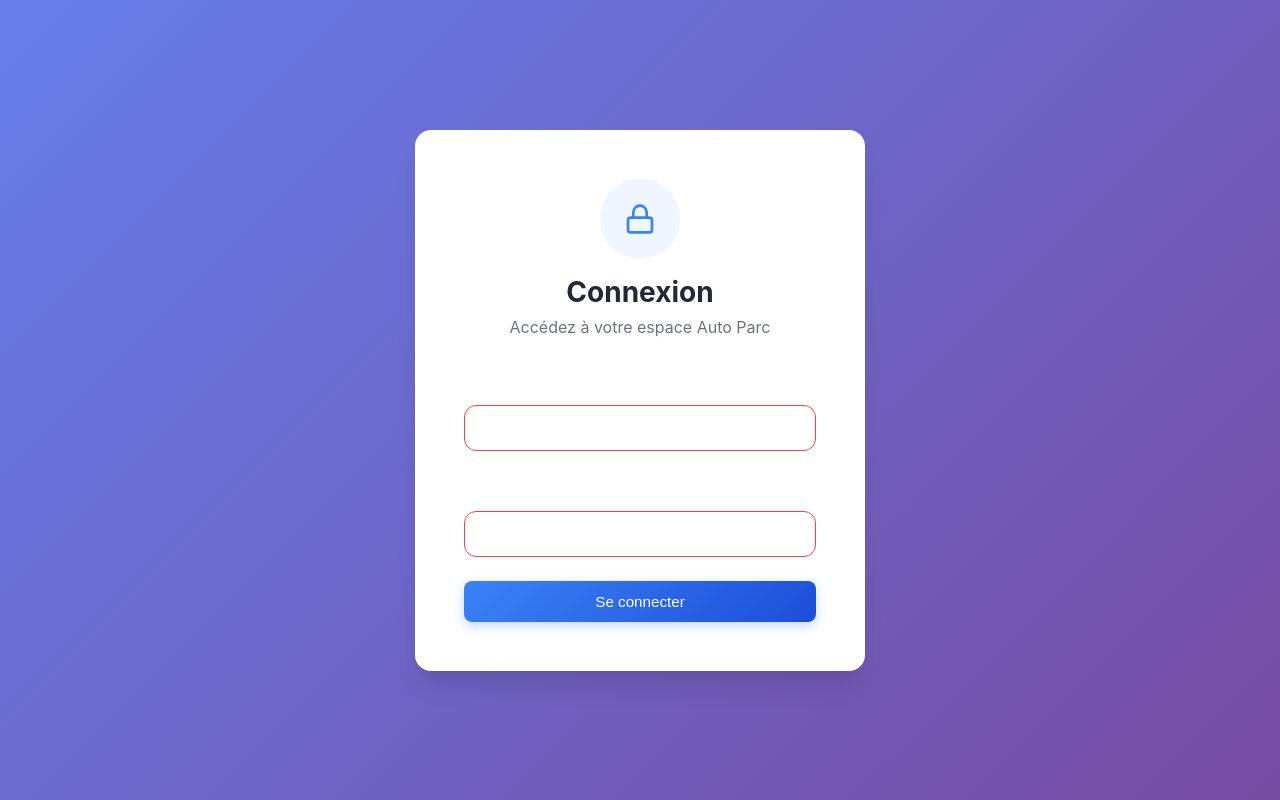
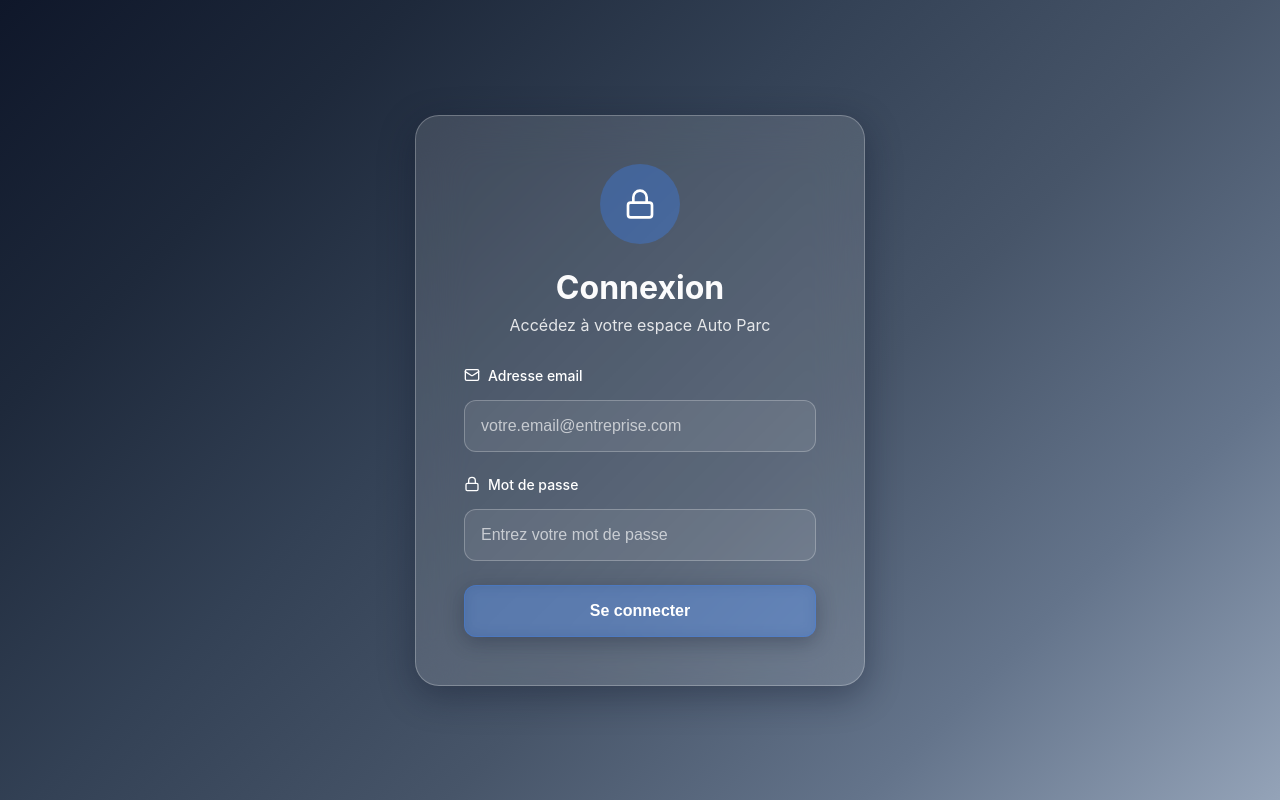
Before and after one commit to achraf-essarih/autopark-front, a React (Create React App) app: page /login in a window 1280 px wide. Built offline with nearby package versions, Linux system fonts and the light colour scheme.

Commit message:
last update

```diff
--- a/src/App.css
+++ b/src/App.css
@@ -410,12 +410,17 @@ body {
 }
 
 .btn-primary {
-  background: #3b82f6;
+  background: var(--glass-btn-primary);
+  backdrop-filter: blur(8px);
+  -webkit-backdrop-filter: blur(8px);
+  border: 1px solid rgba(59, 130, 246, 0.3);
   color: white;
 }
 
 .btn-primary:hover {
-  background: #2563eb;
+  background: rgba(59, 130, 246, 0.4);
+  transform: translateY(-2px);
+  box-shadow: var(--glass-shadow-small);
 }
 
 .btn-success {
@@ -1122,6 +1127,57 @@ body {
   -webkit-backdrop-filter: blur(8px);
 }
 
+/* Styles spécifiques pour le modal settings */
+.settings-modal .form-grid {
+  display: grid;
+  grid-template-columns: repeat(auto-fit, minmax(250px, 1fr));
+  gap: 1.5rem;
+  margin-bottom: 2rem;
+}
+
+.settings-modal .form-group {
+  display: flex;
+  flex-direction: column;
+  gap: 0.5rem;
+}
+
+.settings-modal .form-label {
+  color: var(--glass-text-secondary);
+  font-size: 0.875rem;
+  font-weight: 500;
+  display: flex;
+  align-items: center;
+  gap: 0.5rem;
+}
+
+.settings-modal .form-input {
+  background: rgba(255, 255, 255, 0.08) !important;
+  border: 1px solid var(--glass-card-border) !important;
+  border-radius: 12px !important;
+  color: var(--glass-text-primary) !important;
+  padding: 0.875rem 1rem;
+  transition: all 0.3s ease;
+}
+
+.settings-modal .form-input:focus {
+  border-color: var(--corporate-blue) !important;
+  background: rgba(255, 255, 255, 0.12) !important;
+  box-shadow: 0 0 0 3px rgba(59, 130, 246, 0.1) !important;
+}
+
+.settings-modal .form-input::placeholder {
+  color: var(--glass-text-muted) !important;
+}
+
+.settings-modal .form-actions {
+  display: flex;
+  align-items: center;
+  gap: 1rem;
+  margin-top: 2rem;
+  padding-top: 1.5rem;
+  border-top: 1px solid var(--glass-card-border);
+}
+
 .modal-content {
   color: #ffffff;
 }
@@ -1378,14 +1434,16 @@ body {
   margin-top: 0.25rem;
 }
 
-/* Styles pour les formulaires améliorés */
+/* Styles pour les formulaires améliorés - Glassmorphism */
 .form-input:invalid {
-  border-color: #ef4444;
+  border-color: rgba(248, 113, 113, 0.5);
+  background: rgba(248, 113, 113, 0.05);
 }
 
 .form-input:invalid:focus {
-  border-color: #ef4444;
-  box-shadow: 0 0 0 3px rgba(239, 68, 68, 0.1);
+  border-color: rgba(248, 113, 113, 0.7);
+  box-shadow: 0 0 0 3px rgba(248, 113, 113, 0.1);
+  background: rgba(248, 113, 113, 0.08);
 }
 
 .form-input[readonly] {
@@ -1758,15 +1816,18 @@ body {
 }
 
 .btn-primary {
-  background: linear-gradient(135deg, #3b82f6, #1d4ed8);
-  color: white;
-  box-shadow: 0 4px 12px rgba(59, 130, 246, 0.3);
+  background: var(--glass-btn-primary) !important;
+  backdrop-filter: blur(8px);
+  -webkit-backdrop-filter: blur(8px);
+  border: 1px solid rgba(59, 130, 246, 0.3) !important;
+  color: white !important;
+  box-shadow: var(--glass-shadow-small);
 }
 
 .btn-primary:hover {
-  background: linear-gradient(135deg, #2563eb, #1e40af);
-  transform: translateY(-1px);
-  box-shadow: 0 6px 16px rgba(59, 130, 246, 0.4);
+  background: rgba(59, 130, 246, 0.4) !important;
+  transform: translateY(-2px);
+  box-shadow: var(--glass-shadow);
 }
 
 .btn-secondary {
--- a/src/components/SettingsModal.js
+++ b/src/components/SettingsModal.js
@@ -214,7 +214,7 @@ const SettingsModal = ({ isOpen, onClose, user }) => {
           </div>
         </div>
 
-        <div className="form-actions">
+        <div className="form-actions" style={{ backgroundColor: '#ffffff0d' }}>
           <button type="submit" className="btn btn-primary" disabled={loading}>
             <Plus size={16} />
             {loading ? 'En cours...' : (editingId ? 'Modifier le responsable' : 'Ajouter le responsable')}
--- a/src/pages/Login.js
+++ b/src/pages/Login.js
@@ -2,6 +2,7 @@ import React, { useState } from 'react';
 import { useNavigate } from 'react-router-dom';
 import { Lock, User, Mail, AlertCircle } from 'lucide-react';
 import authService from '../services/authService';
+import '../styles/glassmorphism.css';
 
 const Login = () => {
   const [formData, setFormData] = useState({
--- a/src/styles/glassmorphism.css
+++ b/src/styles/glassmorphism.css
@@ -779,140 +779,142 @@ body.sidebar-collapsed .main-content {
   background: rgba(255, 255, 255, 0.1);
 }
 
-/* ===== PAGE LOGIN ===== */
-.login-container {
-  min-height: 100vh;
-  display: flex;
-  align-items: center;
-  justify-content: center;
-  background: var(--glass-bg-primary);
-  padding: 2rem;
-}
-
-.login-card {
-  background: var(--glass-card-bg);
-  backdrop-filter: var(--glass-blur);
-  -webkit-backdrop-filter: var(--glass-blur);
-  border: 1px solid var(--glass-card-border);
-  border-radius: 24px;
-  padding: 3rem;
-  box-shadow: var(--glass-shadow);
-  width: 100%;
-  max-width: 450px;
-  text-align: center;
-}
-
-.login-header {
-  margin-bottom: 2rem;
-}
-
-.login-icon {
-  width: 80px;
-  height: 80px;
-  background: var(--glass-btn-primary);
-  border-radius: 50%;
-  display: flex;
-  align-items: center;
-  justify-content: center;
-  margin: 0 auto 1.5rem;
-  color: white;
-}
-
-.login-header h1 {
-  color: var(--glass-text-primary);
-  font-size: 2rem;
-  font-weight: 700;
-  margin-bottom: 0.5rem;
-}
-
-.login-header p {
-  color: var(--glass-text-secondary);
-  font-size: 1rem;
-  margin: 0;
-}
-
-.login-form {
-  display: flex;
-  flex-direction: column;
-  gap: 1.5rem;
-}
-
-.error-message {
-  display: flex;
-  align-items: center;
-  gap: 0.5rem;
-  padding: 1rem;
-  background: rgba(248, 113, 113, 0.1);
-  border: 1px solid rgba(248, 113, 113, 0.3);
-  border-radius: 12px;
-  color: #fca5a5;
-  font-size: 0.875rem;
-}
-
-.form-group {
-  display: flex;
-  flex-direction: column;
-  gap: 0.5rem;
-  text-align: left;
-}
-
-.form-label {
-  display: flex;
-  align-items: center;
-  gap: 0.5rem;
-  color: var(--glass-text-secondary);
-  font-size: 0.875rem;
-  font-weight: 500;
-}
-
-.form-input {
-  width: 100%;
-  padding: 1rem;
-  background: rgba(255, 255, 255, 0.08);
-  border: 1px solid var(--glass-card-border);
-  border-radius: 12px;
-  color: var(--glass-text-primary);
-  font-size: 1rem;
-  transition: all 0.3s ease;
-}
-
-.form-input:focus {
-  outline: none;
-  border-color: var(--corporate-blue);
-  background: rgba(255, 255, 255, 0.12);
-  box-shadow: 0 0 0 3px rgba(59, 130, 246, 0.1);
-}
-
-.form-input::placeholder {
-  color: var(--glass-text-muted);
-}
-
-.login-btn {
-  width: 100%;
-  padding: 1rem 2rem;
-  background: var(--glass-btn-primary);
-  border: 1px solid rgba(59, 130, 246, 0.3);
-  border-radius: 12px;
-  color: white;
-  font-size: 1rem;
-  font-weight: 600;
-  cursor: pointer;
-  transition: all 0.3s ease;
-  display: flex;
-  align-items: center;
-  justify-content: center;
-  gap: 0.5rem;
-}
-
-.login-btn:hover:not(:disabled) {
-  background: rgba(59, 130, 246, 0.4);
-  transform: translateY(-2px);
-  box-shadow: var(--glass-shadow-small);
-}
-
-.login-btn:disabled {
-  opacity: 0.6;
-  cursor: not-allowed;
+/* ===== PAGE LOGIN - GLASSMORPHISM ===== */
+/* Higher specificity to override App.css styles */
+body .login-container {
+  min-height: 100vh !important;
+  display: flex !important;
+  align-items: center !important;
+  justify-content: center !important;
+  background: var(--glass-bg-primary) !important;
+  padding: 2rem !important;
+}
+
+body .login-card {
+  background: var(--glass-card-bg) !important;
+  backdrop-filter: var(--glass-blur) !important;
+  -webkit-backdrop-filter: var(--glass-blur) !important;
+  border: 1px solid var(--glass-card-border) !important;
+  border-radius: 24px !important;
+  padding: 3rem !important;
+  box-shadow: var(--glass-shadow) !important;
+  width: 100% !important;
+  max-width: 450px !important;
+  text-align: center !important;
+}
+
+body .login-header {
+  margin-bottom: 2rem !important;
+}
+
+body .login-icon {
+  width: 80px !important;
+  height: 80px !important;
+  background: var(--glass-btn-primary) !important;
+  border-radius: 50% !important;
+  display: flex !important;
+  align-items: center !important;
+  justify-content: center !important;
+  margin: 0 auto 1.5rem !important;
+  color: white !important;
+}
+
+body .login-header h1 {
+  color: var(--glass-text-primary) !important;
+  font-size: 2rem !important;
+  font-weight: 700 !important;
+  margin-bottom: 0.5rem !important;
+}
+
+body .login-header p {
+  color: var(--glass-text-secondary) !important;
+  font-size: 1rem !important;
+  margin: 0 !important;
+}
+
+body .login-form {
+  display: flex !important;
+  flex-direction: column !important;
+  gap: 1.5rem !important;
+}
+
+body .login-form .error-message {
+  display: flex !important;
+  align-items: center !important;
+  gap: 0.5rem !important;
+  padding: 1rem !important;
+  background: rgba(248, 113, 113, 0.1) !important;
+  border: 1px solid rgba(248, 113, 113, 0.3) !important;
+  border-radius: 12px !important;
+  color: #fca5a5 !important;
+  font-size: 0.875rem !important;
+}
+
+body .login-form .form-group {
+  display: flex !important;
+  flex-direction: column !important;
+  gap: 0.5rem !important;
+  text-align: left !important;
+}
+
+body .login-form .form-label {
+  display: flex !important;
+  align-items: center !important;
+  gap: 0.5rem !important;
+  color: rgba(255, 255, 255, 1) !important; /* White color for labels */
+  font-size: 0.875rem !important;
+  font-weight: 500 !important;
+}
+
+body .login-form .form-input {
+  width: 100% !important;
+  padding: 1rem !important;
+  background: rgba(255, 255, 255, 0.08) !important;
+  border: 1px solid var(--glass-card-border) !important;
+  border-radius: 12px !important;
+  color: var(--glass-text-primary) !important;
+  font-size: 1rem !important;
+  transition: all 0.3s ease !important;
+  box-sizing: border-box !important;
+}
+
+body .login-form .form-input:focus {
+  outline: none !important;
+  border-color: var(--corporate-blue) !important;
+  background: rgba(255, 255, 255, 0.12) !important;
+  box-shadow: 0 0 0 3px rgba(59, 130, 246, 0.1) !important;
+}
+
+body .login-form .form-input::placeholder {
+  color: var(--glass-text-muted) !important;
+}
+
+body .login-btn {
+  width: 100% !important;
+  padding: 1rem 2rem !important;
+  background: var(--glass-btn-primary) !important;
+  border: 1px solid rgba(59, 130, 246, 0.3) !important;
+  border-radius: 12px !important;
+  color: white !important;
+  font-size: 1rem !important;
+  font-weight: 600 !important;
+  cursor: pointer !important;
+  transition: all 0.3s ease !important;
+  display: flex !important;
+  align-items: center !important;
+  justify-content: center !important;
+  gap: 0.5rem !important;
+}
+
+body .login-btn:hover:not(:disabled) {
+  background: rgba(59, 130, 246, 0.4) !important;
+  transform: translateY(-2px) !important;
+  box-shadow: var(--glass-shadow-small) !important;
+}
+
+body .login-btn:disabled {
+  opacity: 0.6 !important;
+  cursor: not-allowed !important;
 }
 
 .spinner {
@@ -931,16 +933,20 @@ body.sidebar-collapsed .main-content {
 
 /* Responsive pour mobile */
 @media (max-width: 768px) {
-  .login-container {
-    padding: 1rem;
+  body .login-container {
+    padding: 1rem !important;
   }
 
-  .login-card {
-    padding: 2rem;
+  body .login-card {
+    padding: 2rem !important;
   }
 
-  .login-header h1 {
-    font-size: 1.5rem;
+  body .login-header h1 {
+    font-size: 1.5rem !important;
+  }
+
+  body .login-form .form-label {
+    color: rgba(255, 255, 255, 1) !important; /* Ensure white labels on mobile too */
   }
 }
 
```
Also changed, not shown: 1 other file (tests, documents, lock files or other folders).
